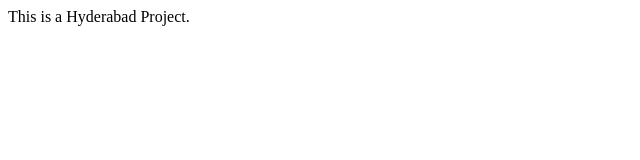
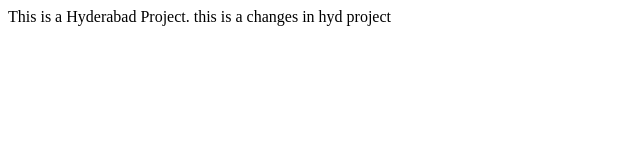
Before and after one commit to Shaik-BajiImran/Clone_git-fetch_pull, a plain HTML site: page index.html in a window 1280 px wide. Shown: the whole page, without its empty margins (0-640 px from the left). Drawn offline with Linux system fonts and the light colour scheme.

Commit message:
hyd changes

```diff
--- a/index.html
+++ b/index.html
@@ -7,5 +7,6 @@
 </head>
 <body>
     This is a Hyderabad Project.
+    this is a changes in hyd project
 </body>
 </html>
```
